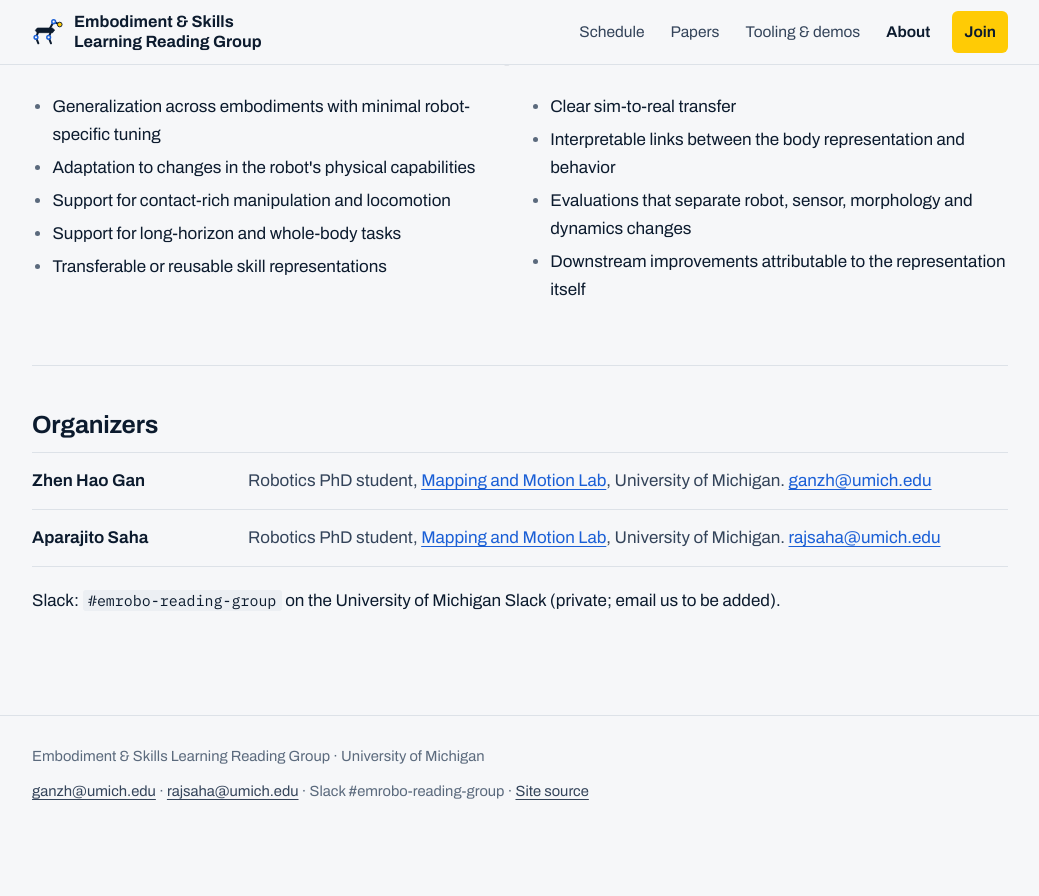
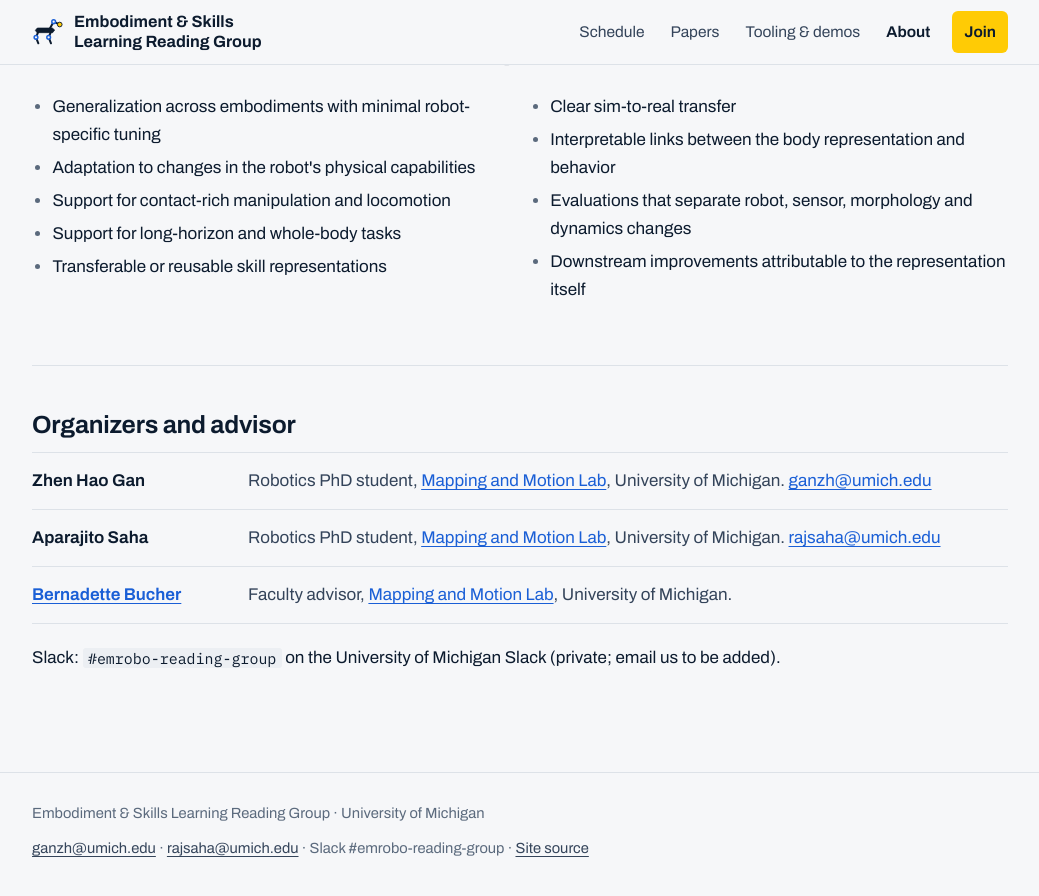
Before and after one commit to m-and-m-lab/emrobo-reading-group, a Jekyll site: the page built from about.html, in a window 1280 px wide and 900 px high, scrolled down 2915 px. Shown: the top 896 px of the window, without its empty margins (120-1159 px from the left). Built offline with Jekyll 4.4.1, drawn with Linux system fonts in a browser that asks for light colours; before the commit the page ends 3758 px from its top, so only the background shows below that.

Commit message:
Add advisor on site

```diff
--- a/_includes/organizers.html
+++ b/_includes/organizers.html
@@ -1,8 +1,15 @@
+{%- assign advisor = site.data.organizers.advisor -%}
 <dl class="rows">
   {%- for p in site.data.organizers.current %}
   <div>
     <dt>{% if p.url != "" %}<a href="{{ p.url }}">{{ p.name }}</a>{% else %}{{ p.name }}{% endif %}</dt>
-    <dd>{% if p.role %}{{ p.role }}, {% endif %}{% if p.lab %}{% if p.lab_url %}<a href="{{ p.lab_url }}">{{ p.lab }}</a>{% else %}{{ p.lab }}{% endif %}, {% endif %}{% if p.affiliation %}{{ p.affiliation }}. {% endif %}<a href="mailto:{{ p.email }}">{{ p.email }}</a></dd>
+    <dd>{% include person-line.html p=p %} <a href="mailto:{{ p.email }}">{{ p.email }}</a></dd>
   </div>
   {%- endfor %}
+  {%- if advisor %}
+  <div>
+    <dt>{% if advisor.url %}<a href="{{ advisor.url }}">{{ advisor.name }}</a>{% else %}{{ advisor.name }}{% endif %}</dt>
+    <dd>{% include person-line.html p=advisor %}</dd>
+  </div>
+  {%- endif %}
 </dl>
--- /dev/null
+++ b/_includes/person-line.html
@@ -0,0 +1,5 @@
+{%- comment -%}"Role, Lab (linked), Affiliation." for an entry in _data/organizers.yml.{%- endcomment -%}
+{%- assign pl = include.p -%}
+{%- if pl.role %}{{ pl.role }}, {% endif -%}
+{%- if pl.lab %}{% if pl.lab_url %}<a href="{{ pl.lab_url }}">{{ pl.lab }}</a>{% else %}{{ pl.lab }}{% endif %}, {% endif -%}
+{%- if pl.affiliation %}{{ pl.affiliation }}.{% endif -%}
--- a/about.html
+++ b/about.html
@@ -91,7 +91,7 @@ toc:
 </section>
 
 <section class="section" id="organizers" aria-labelledby="organizers-h">
-  <h2 id="organizers-h">Organizers</h2>
+  <h2 id="organizers-h">Organizers and advisor</h2>
   {% include organizers.html %}
   <p class="section-foot">Slack: <code>{{ site.links.slack_channel }}</code> on the University of Michigan Slack (private; email us to be added).</p>
 </section>
```
Also changed, not shown: _data/organizers.yml (+9 -0 lines).
